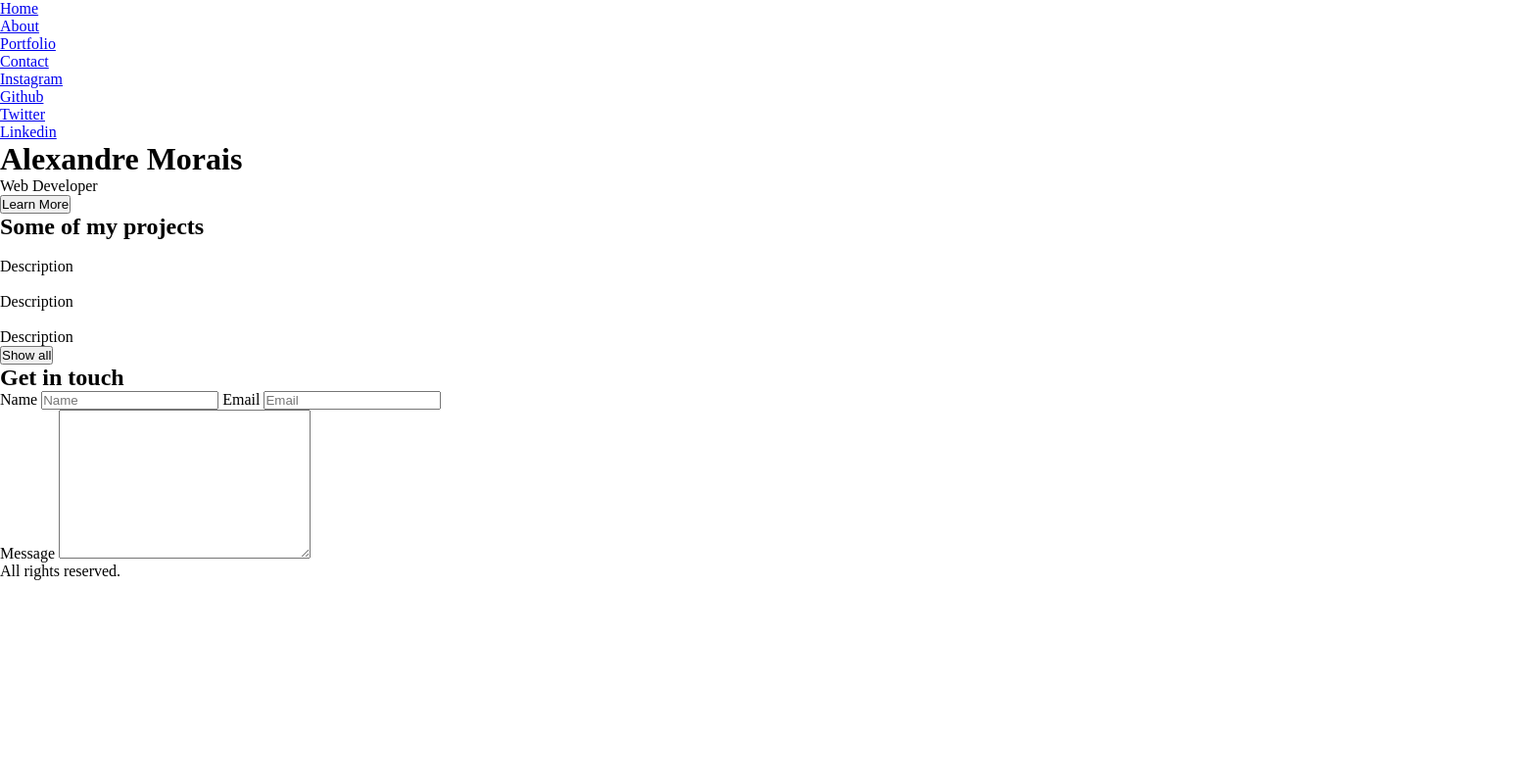
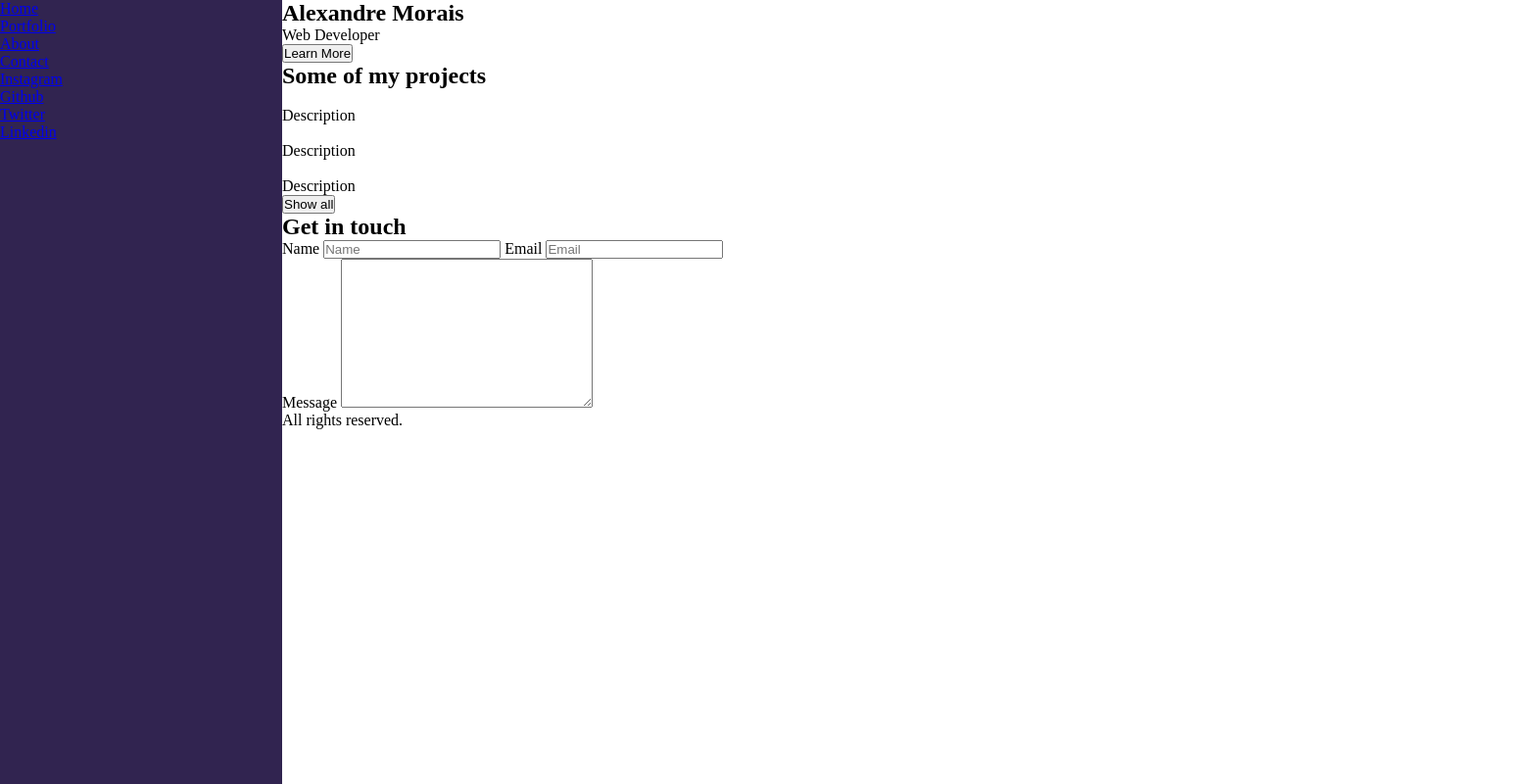
Before and after one commit to Xandowski/my-portfolio, a website: page index.html in a window 1280 px wide. Shown: the whole page at 98% size, 1568 px wide, since content can reach past the window. Drawn offline with Linux system fonts and the light colour scheme.

Commit message:
layout modified

```diff
--- /dev/null
+++ b/assets/CSS/4-Generic/reset.css
@@ -0,0 +1,64 @@
+html, body, div, span, applet, object,
+iframe, h1, h2, h3, h4, h5, h6, p, blockquote,
+pre, a, abbr, acronym, address, big, cite,
+code, del, dfn, em, img, ins, kbd, q, s, samp,
+small, strike, strong, sub, sup, tt, var, b,
+u, i, center, dl, dt, dd, ol, ul, li, fieldset,
+form, label, legend, table, caption, tbody,
+tfoot, thead, tr, th, td, article, aside,
+canvas, details, embed, figure, figcaption,
+footer, header, hgroup, menu, nav, output, ruby,
+section, summary, time, mark, audio, video {
+	margin: 0;
+	padding: 0;
+	border: 0;
+	font-size: 100%;
+	font: inherit;
+	vertical-align: baseline;}
+
+article, aside, details, figcaption, figure,
+footer, header, hgroup, menu, nav, section {
+	display: block;}
+
+body {
+	line-height: 1;
+}
+
+ol, ul {
+	list-style: none;
+}
+
+blockquote, q {
+	quotes: none;
+}
+
+	blockquote:before, blockquote:after, q:before, q:after {
+		content: '';
+		content: none;
+	}
+
+table {
+	border-collapse: collapse;
+	border-spacing: 0;
+}
+
+body {
+	-webkit-text-size-adjust: none;
+}
+
+mark {
+	background-color: transparent;
+	color: inherit;
+}
+
+input::-moz-focus-inner {
+	border: 0;
+	padding: 0;
+}
+
+input, select, textarea {
+	-moz-appearance: none;
+	-webkit-appearance: none;
+	-ms-appearance: none;
+	appearance: none;
+}
--- a/assets/CSS/main.css
+++ b/assets/CSS/main.css
@@ -2,3 +2,20 @@
   margin: 0;
   padding: 0;
 }
+
+nav {
+  height: 100vh;
+  width: 18em;
+  background: #312450;
+  position: fixed;
+}
+
+.wrapper {
+  position: relative;
+  left: 18em;
+}
+
+footer {
+  position: relative;
+  left: 18em;
+}
--- a/index.html
+++ b/index.html
@@ -10,16 +10,18 @@
 </head>
 
 <body>
-  <nav id="sidebar">
+
+  <aside class="sidebar">
+    <nav>
       <ul class="nav-list">
         <li>
           <a href="#home">Home</a>
         </li>
         <li>
-        <a href="#about">About</a>
+          <a href="#about">Portfolio</a>
         </li>
         <li>
-        <a href="#portfolio">Portfolio</a>
+          <a href="#portfolio">About</a>
         </li>
         <li>
           <a href="#contact">Contact</a>
@@ -41,15 +43,16 @@
         </li>
       </ul>
     </nav>
+  </aside>
 
-  <main>
-    <header>
+  <div class="wrapper">
+    <section>
       <h1>Alexandre Morais</h1>
       <p>Web Developer</p>
       <button>Learn More</button>
-    </header>
+    </section>
 
-    <section id="portfolio">
+    <main id="portfolio">
       <h2>Some of my projects</h2>
 
       <div class="cards">
@@ -68,7 +71,7 @@
       </div>
 
       <button>Show all</button>
-    </section>
+    </main>
 
     <section class="contact">
       <h2>Get in touch</h2>
@@ -84,21 +87,10 @@
       <label for="message">Message</label>
       <textarea name="message" id="" cols="30" rows="10"></textarea>
     </section>
-  </main>
+  </div>
 
   <footer>All rights reserved.</footer>
-
-
-
-
-
   <script src="assets/JS/main.js"></script>
 </body>
 
 </html>
-
-
-<!-- https://colorlib.com/preview/#jackson
-    https://html5up.net/big-picture
-    https://html5up.net/editorial
-    https://html5up.net/hyperspace -->
```
Also changed, not shown: package.json (added, +22 -0 lines), assets/JS/main.js (added), 1 other file. Lines whose indentation alone changed are shown as unchanged.
